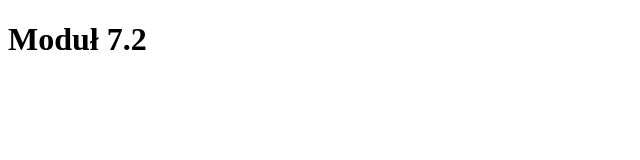
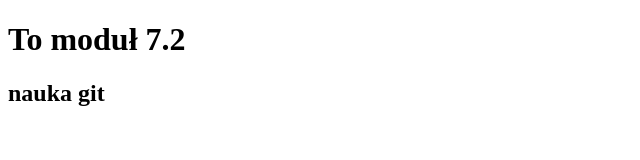
Before and after one commit to TomMikB/learning-git, a plain HTML site: page index.html in a window 1280 px wide. Shown: the whole page, without its empty margins (0-640 px from the left). Drawn offline with Linux system fonts and the light colour scheme.

Commit message:
Change index.html - change h1, add h2

```diff
--- a/index.html
+++ b/index.html
@@ -5,6 +5,7 @@
 		<title>Moduł 7.2</title>
 	</head>
 	<body>
-		<h1>Moduł 7.2</h1>
+		<h1>To moduł 7.2</h1>
+		<h2>nauka git</h2>
 	</body>
 </html>
```
